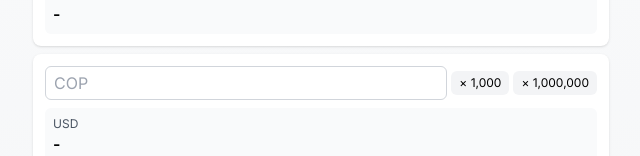
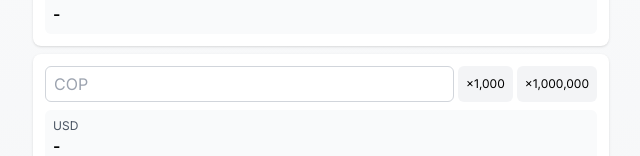
Before and after one commit to cskevint/onetapconvert, a Next.js app: page / in a window 1280 px wide. Shown: the part 164-320 px from the top of the page, without its empty margins (319-959 px from the left). Built offline with nearby package versions, Linux system fonts and the light colour scheme; no server answers.

Commit message:
Make multiplier buttons same height as input in COP→USD card

```diff
--- a/app/components/CurrencyConverter.tsx
+++ b/app/components/CurrencyConverter.tsx
@@ -132,19 +132,19 @@ export default function CurrencyConverter() {
             value={copAmount}
             onChange={(e) => handleCopAmountChange(e.target.value)}
             placeholder="COP"
-            className="w-full px-2 py-1 border border-gray-300 rounded-md focus:outline-none focus:ring-1 focus:ring-green-500 text-base"
+            className="w-full px-2 py-1 border border-gray-300 rounded-md focus:outline-none focus:ring-1 focus:ring-green-500 text-base h-9"
           />
           <button
             onClick={() => multiplyCopAmount(1000)}
-            className="px-2 py-1 bg-gray-100 hover:bg-gray-200 rounded-md transition-colors text-xs whitespace-nowrap"
+            className="px-2 py-1 bg-gray-100 hover:bg-gray-200 rounded-md transition-colors text-xs whitespace-nowrap h-9"
           >
-            × 1,000
+            ×1,000
           </button>
           <button
             onClick={() => multiplyCopAmount(1000000)}
-            className="px-2 py-1 bg-gray-100 hover:bg-gray-200 rounded-md transition-colors text-xs whitespace-nowrap"
+            className="px-2 py-1 bg-gray-100 hover:bg-gray-200 rounded-md transition-colors text-xs whitespace-nowrap h-9"
           >
-            × 1,000,000
+            ×1,000,000
           </button>
         </div>
         <div className="bg-gray-50 rounded-md p-2">
```
